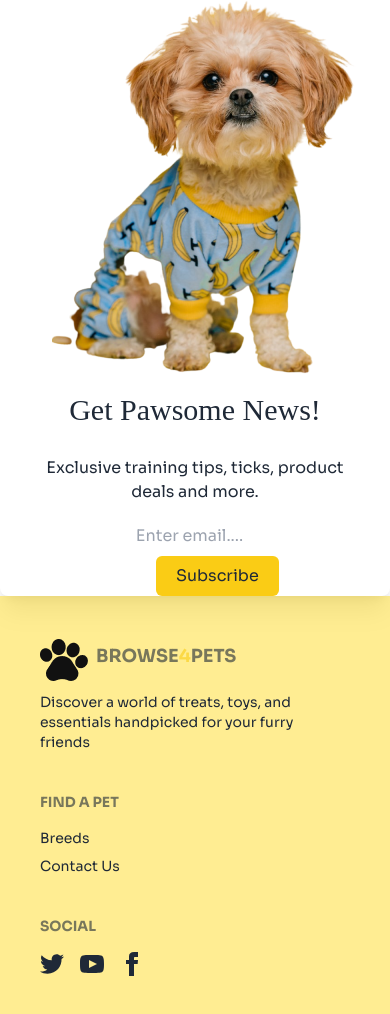
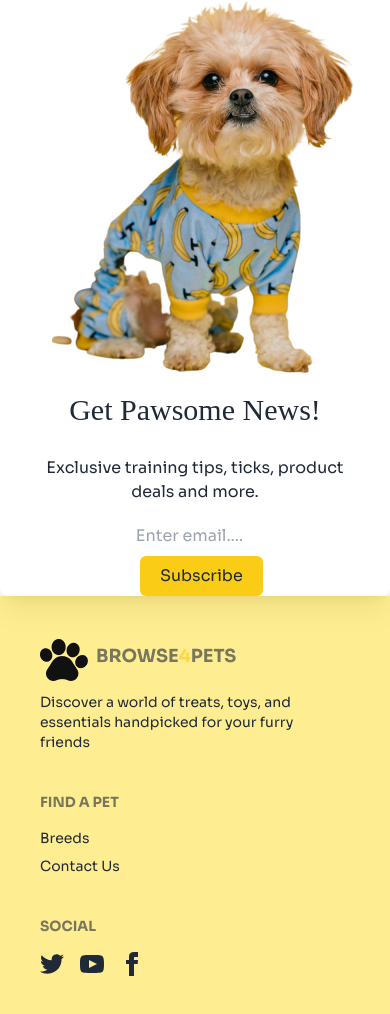
Before and after one commit to Atikur-Rahman-Milon14/Browse-Pets, a plain HTML site: page index.html in a window 390 px wide. Shown: the part 5502-6516 px from the top of the page. Drawn offline with nearby package versions, Linux system fonts and the light colour scheme; a web font is replaced by a local one.

Commit message:
button customized

```diff
--- a/index.html
+++ b/index.html
@@ -528,7 +528,7 @@
                 <p  class="text-gray-800 lg:text-left text-center mt-7">Exclusive training tips, ticks, product deals and more.</p>
                 <input class="bg-white mt-5 lg:text-left text-center lg:ml-0 ml-16" type="email" name="" placeholder="Enter email...." id="">
                 <br>
-                <button class="bg-yellow-400 px-5 py-2 rounded-md mt-2 lg:ml-0 mx-auto ml-32 lg:text-left text-center ">Subscribe</button>
+                <button class="bg-yellow-400 px-5 py-2 rounded-md mt-2 lg:ml-0 mx-auto ml-28 lg:text-left text-center ">Subscribe</button>
               </div>
           </div>
         </div>
```
